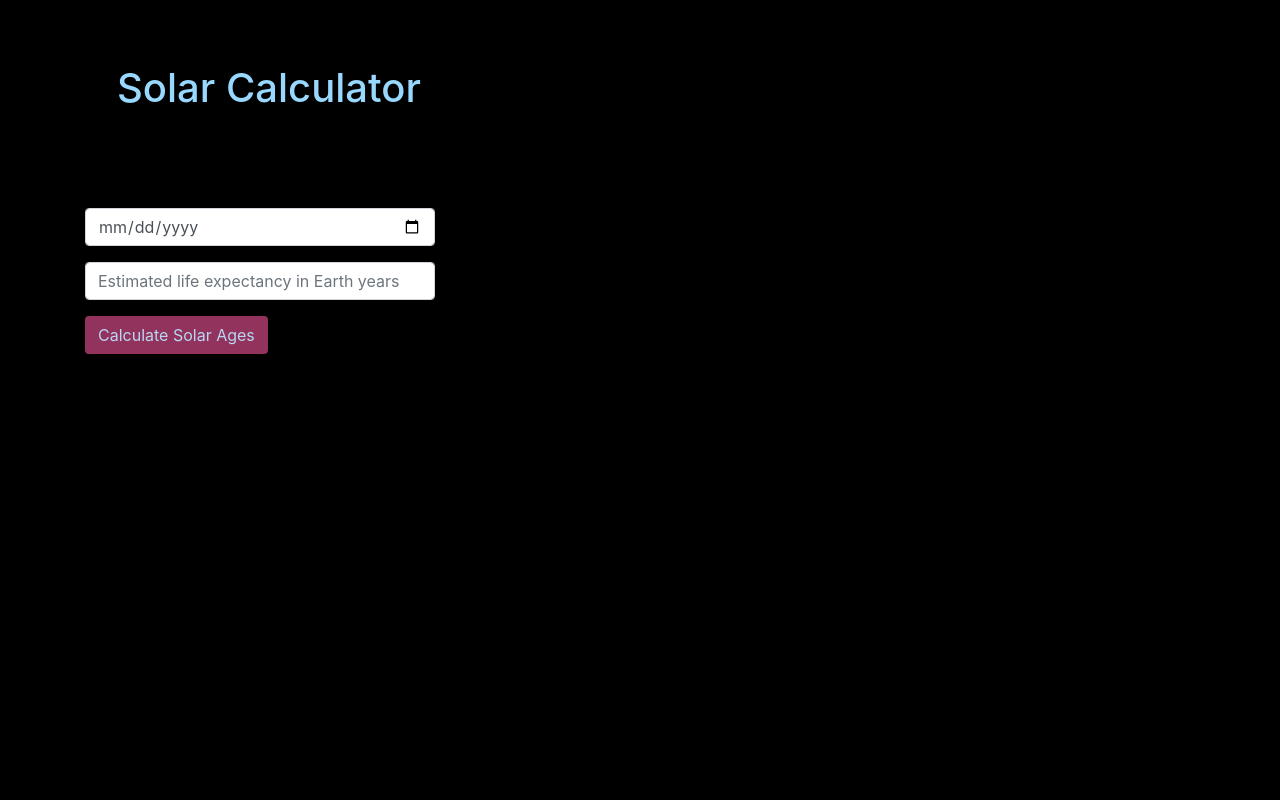
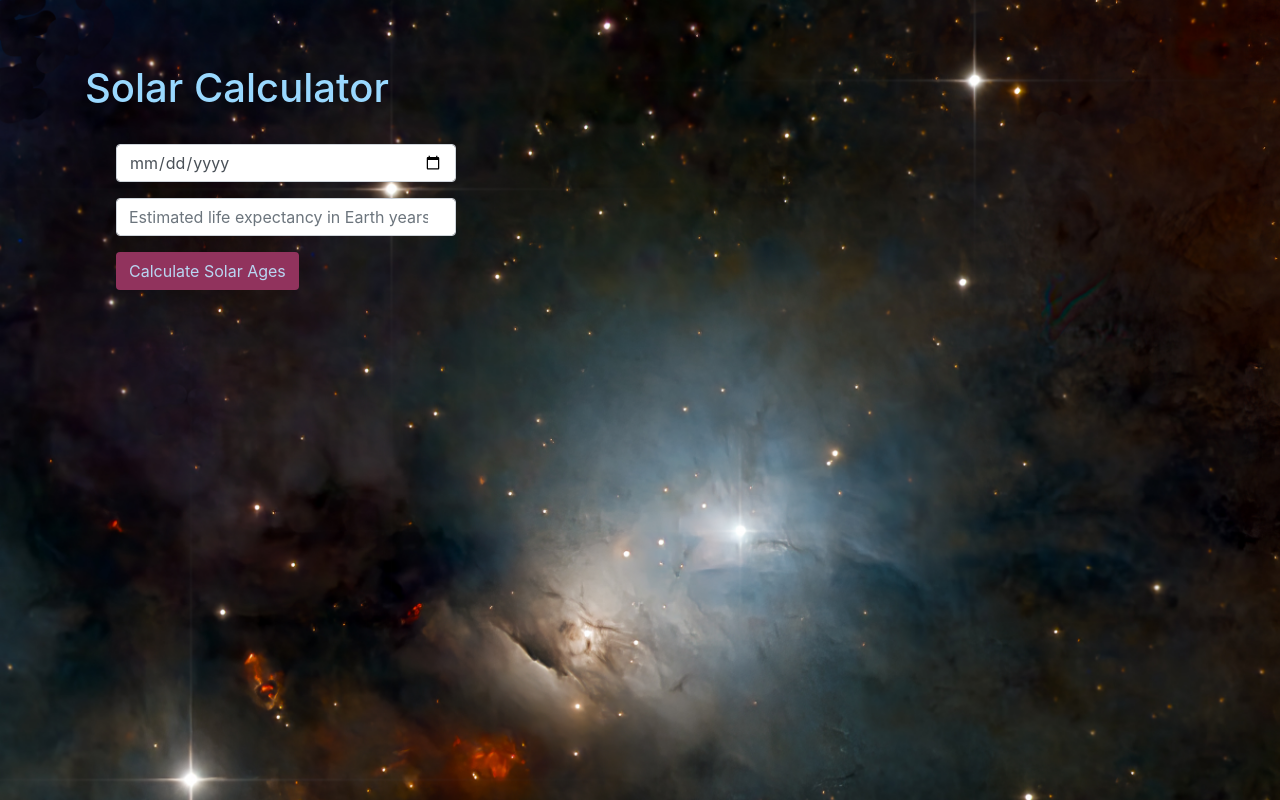
Before and after one commit to Corgibyte/solar-calculator, a website built with webpack: page src/index.html in a window 1280 px wide. Built offline with nearby package versions, Linux system fonts and the light colour scheme.

Commit message:
Improve styling

```diff
--- a/src/css/styles.css
+++ b/src/css/styles.css
@@ -1,5 +1,7 @@
 body {
   background-color:black;
+  background-image: url("../assets/images/nasa_bg.jpg");
+  background-size:100%;
 }
 
 li {
@@ -34,9 +36,8 @@ ul {
   border:2px solid #4C3F79;
 }
 
-.jumbotron {
+h1 {
   color:#99d8fe;
-  background-color:black;
 }
 
 .btn {
@@ -48,3 +49,11 @@ ul {
   background-color:#b2708e;
   color:#b9d6f2;
 }
+
+.title {
+  margin:4rem 0 2rem 0;
+}
+
+.row {
+  margin-left:1rem;
+}
--- a/src/index.html
+++ b/src/index.html
@@ -8,7 +8,9 @@
 </head>
 <body>
   <div class="container">
-    <h1 class="jumbotron">Solar Calculator</h1>
+    <div class="title">
+      <h1>Solar Calculator</h1>
+    </div>
     <div class="row">
       <div class="col-4" id="inputs">
         <form id="inputForm">
```
